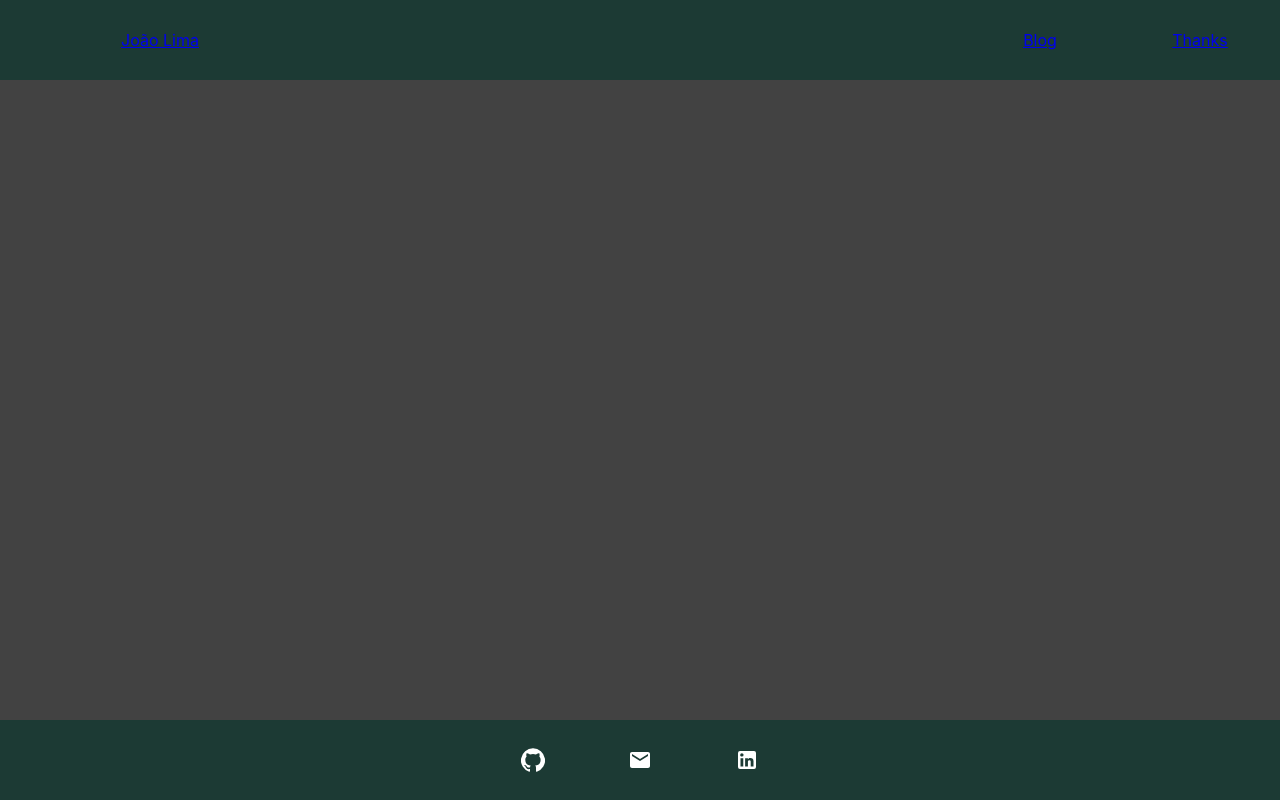
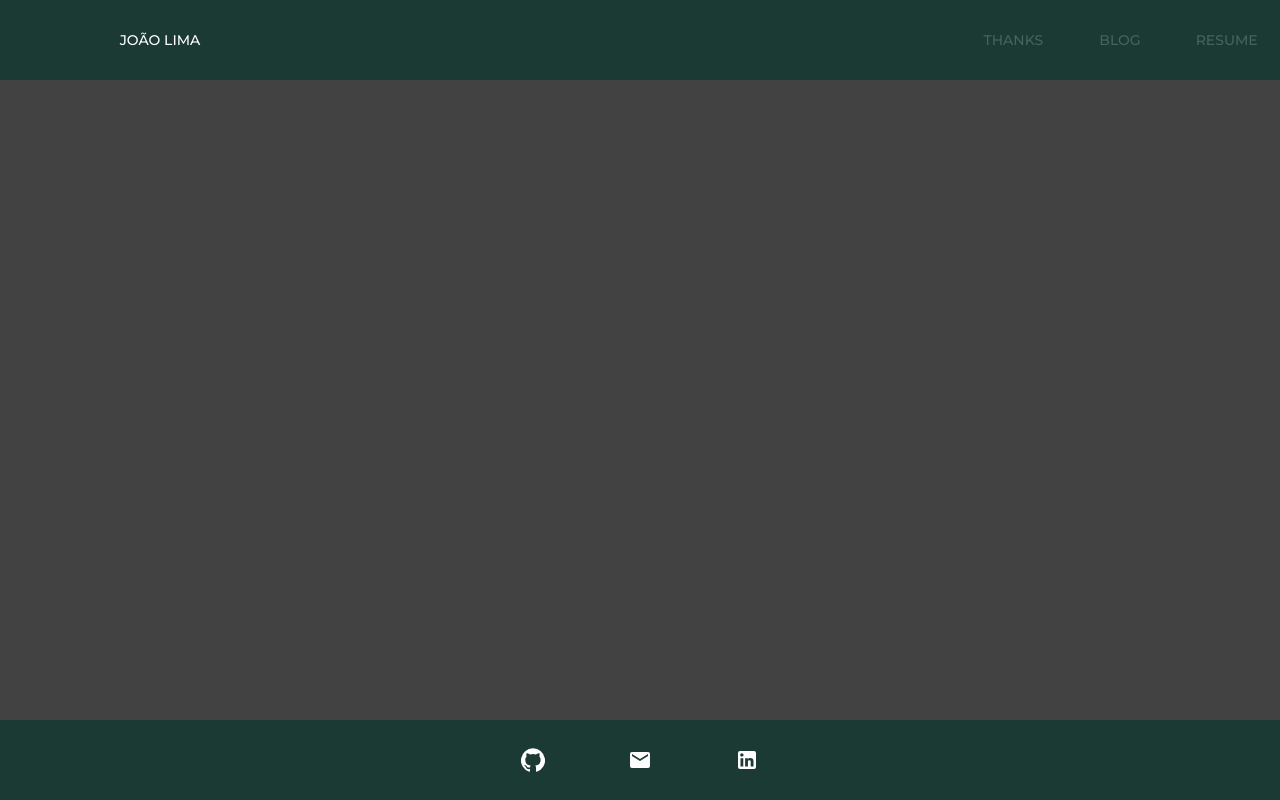
Before and after one commit to jgdclima/website, a React (Create React App) app: page / in a window 1280 px wide. Built offline with nearby package versions, Linux system fonts and the light colour scheme.

Commit message:
better integration of Router and MuiButtons
also added fonts

```diff
--- a/src/App.tsx
+++ b/src/App.tsx
@@ -6,7 +6,7 @@ import {
   BrowserRouter as Router,
   Switch,
   Route,
-  Link,
+  Link as RouterLink,
   RouteComponentProps
 } from "react-router-dom";
 import Blog from './pages/Blog';
@@ -15,6 +15,9 @@ import Home from './pages/Home';
 import Footer from './components/Footer'
 import { ThemeProvider } from '@material-ui/core/styles';
 import theme from './theme'
+import { Button } from '@material-ui/core';
+import 'typeface-ibm-plex-sans';
+import 'typeface-montserrat';
 
 function App() {
   return (
@@ -22,15 +25,16 @@ function App() {
       <div className="App">
         <Router >
           <Header>
-          <Link to='/'>João Lima</Link>
-          <Link to='/blog'>Blog</Link>
-          <Link to='/thanks'>Thanks</Link>
+            <Button component={RouterLink} to="/">João Lima</Button>
+            <Button color="primary" component={RouterLink} to="/">Thanks</Button>
+            <Button color="primary" component={RouterLink} to="/">Blog</Button>
+            <Button color="primary" component={RouterLink} to="/">Resume</Button>
           </Header>
 
-        <Route path='/' exact component={Home}/>
+          <Route path='/' exact component={Home} />
           <Route path='/blog' component={Blog} />
           <Route path='/thanks' component={Thanks} />
-        <Footer/>
+          <Footer />
         </Router>
       </div>
     </ThemeProvider>
```
Lines whose indentation alone changed are shown as unchanged.
